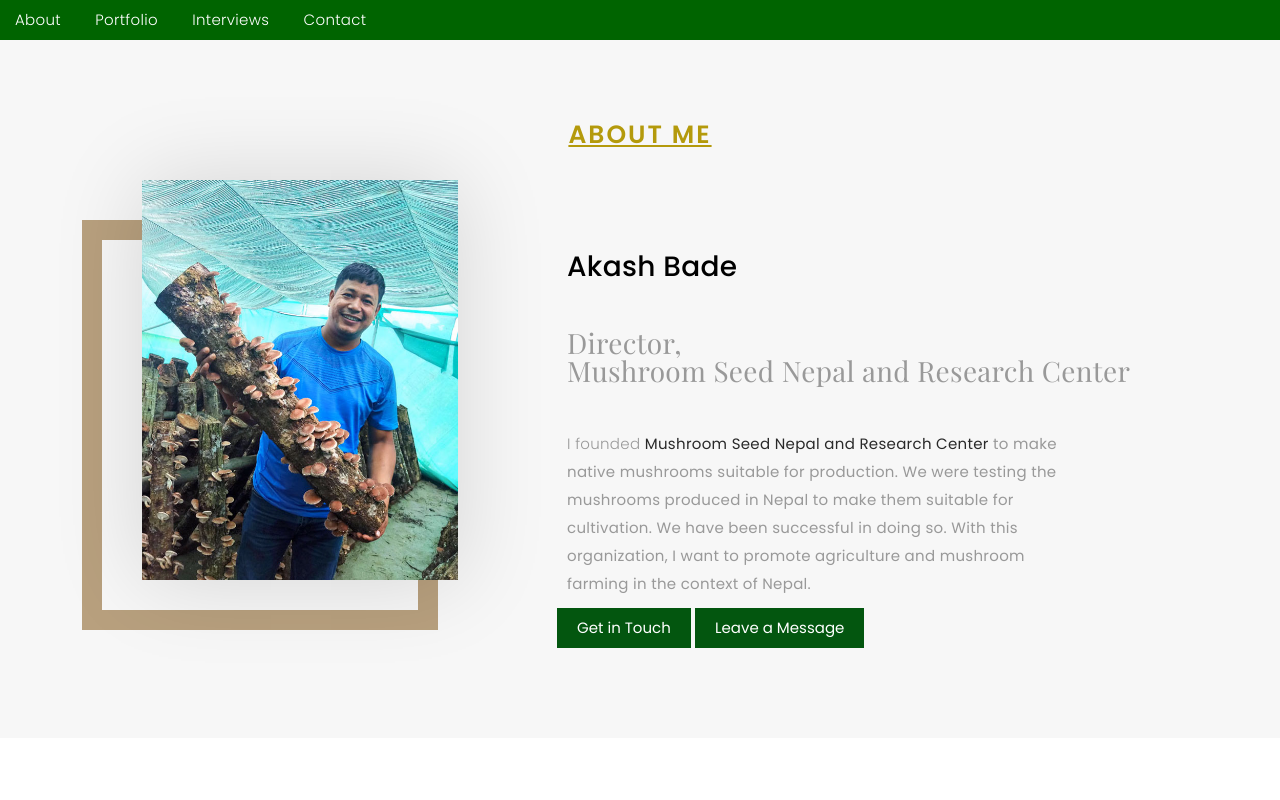
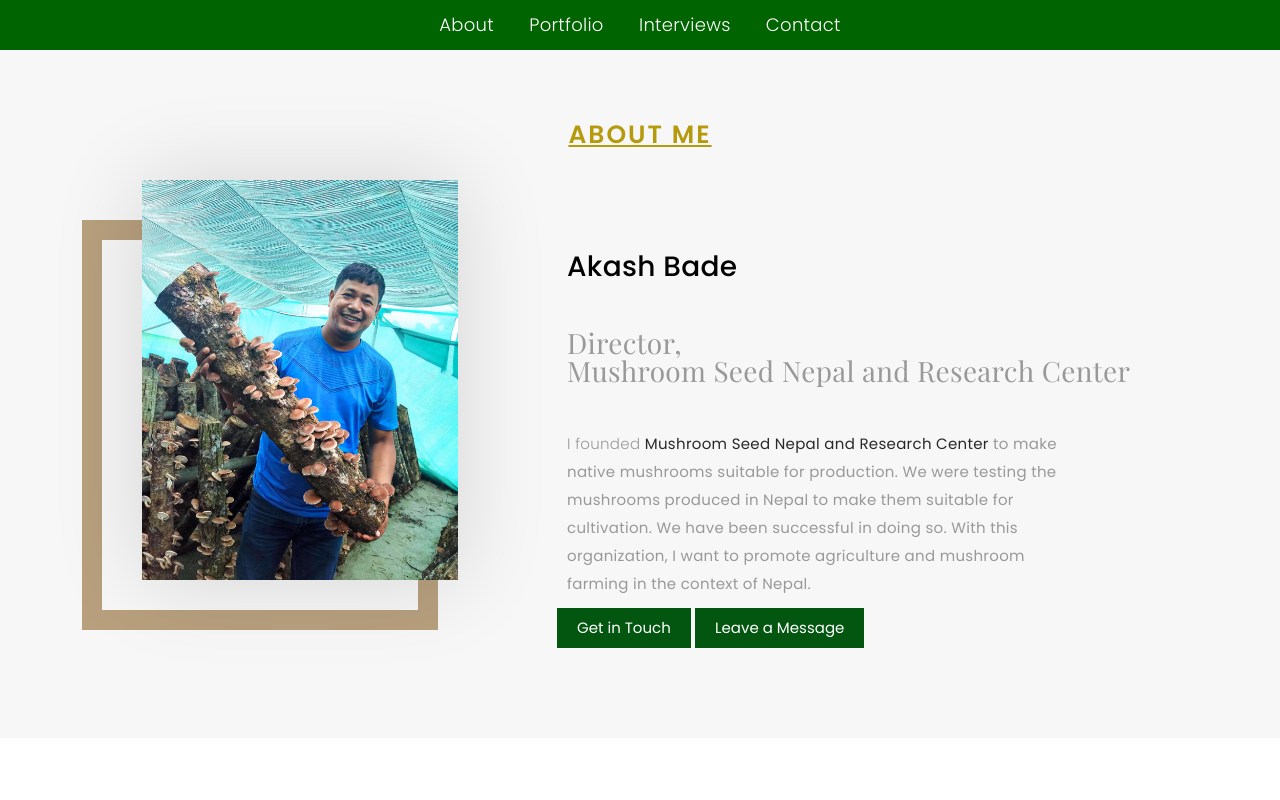
Before and after one commit to akashbademsn/akashbade.com.np, a plain HTML site: page index.html in a window 1280 px wide. Shown: the top 800 px of the page. Drawn offline with nearby package versions, Linux system fonts and the light colour scheme; a web font is replaced by a local one.

Commit message:
Update style.css

```diff
--- a/style.css
+++ b/style.css
@@ -232,15 +232,15 @@ p {
 * Desktop Navigation
 */
 .navbar {
+  display: flex;
+  justify-content: space-evenly;
+  text-align: center;
   position: fixed;
-  top: 0;
-  left: 0;
   width: 100%;
-  /* background-color: #252227; */
   background-color: darkgreen;
   color: white;
-  padding: 10px 0;
-  text-align: center;
+  padding: 15px;
+  font-size: larger;
   z-index: 1000;
 }
 
```
